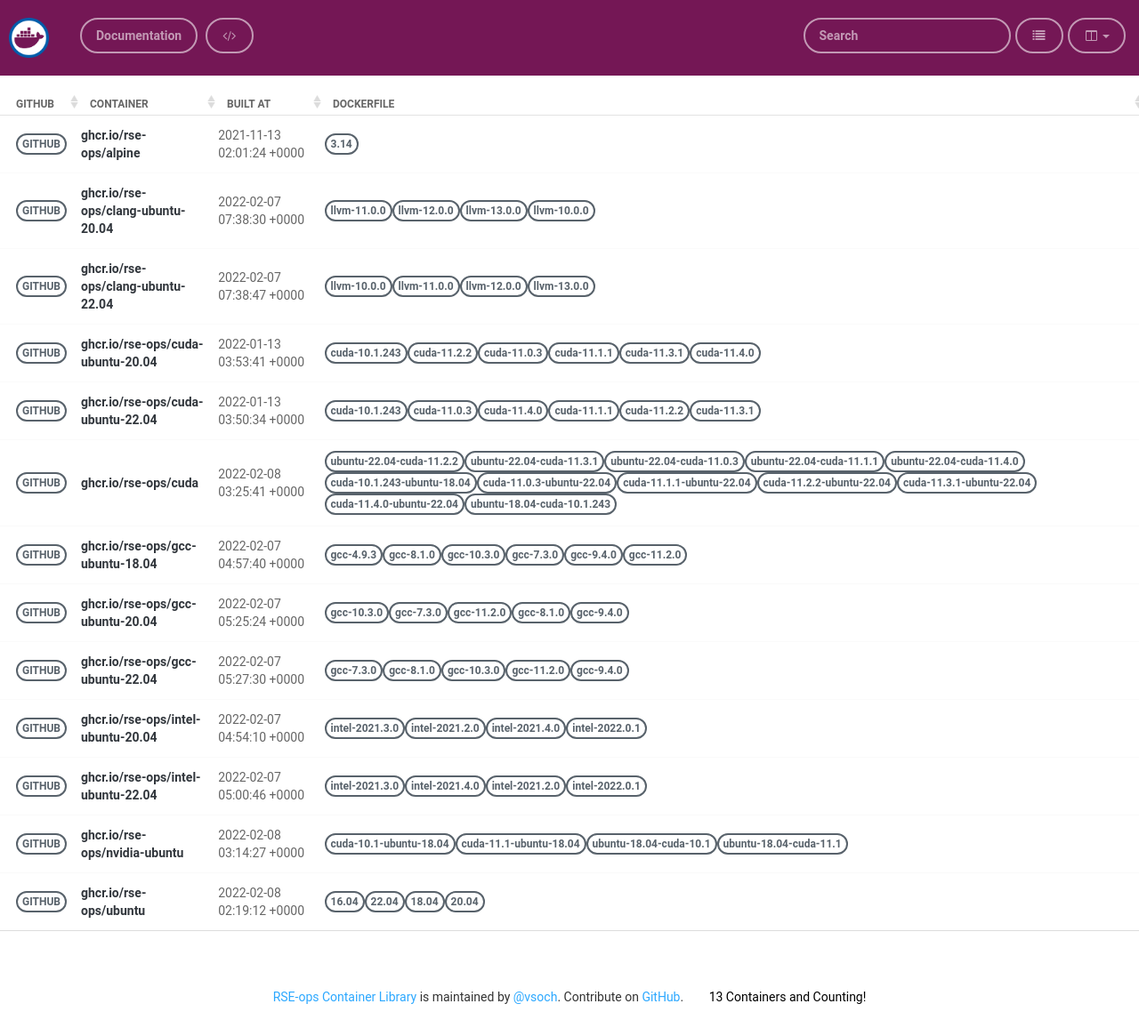
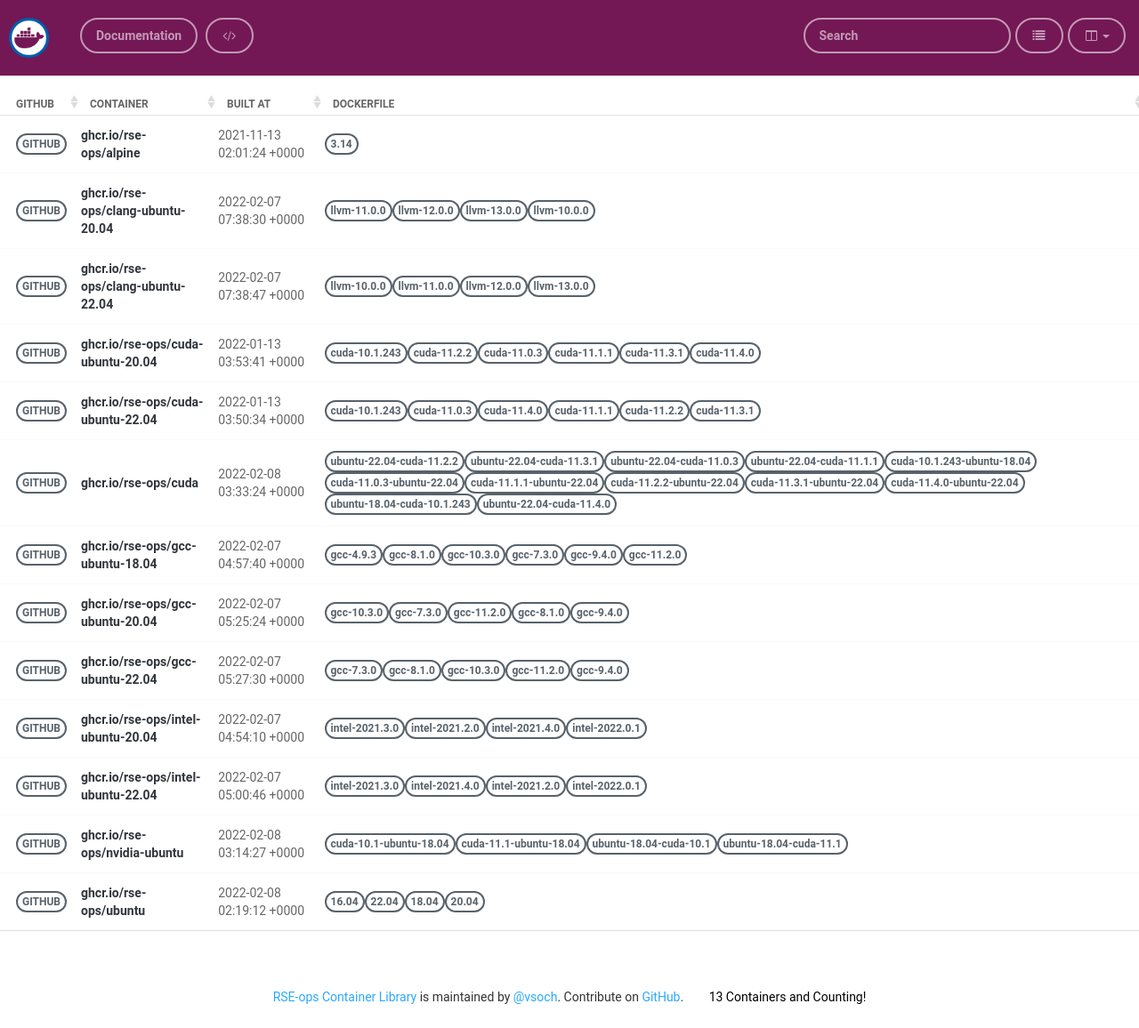
Before and after one commit to rse-ops/docker-images, a Jekyll site: the page built from pages/index.md, in a window 1280 px wide. Shown: the whole page at 89% size. Built offline with Jekyll 4.4.1, drawn with Linux system fonts in a browser that asks for light colours; nearby versions of some CDN libraries.

Commit message:
Automated push to update library 2022-02-08

```diff
--- a/_library/ghcr.io-rse-ops-cuda.md
+++ b/_library/ghcr.io-rse-ops-cuda.md
@@ -1,7 +1,7 @@
 ---
 layout: container
 name: ghcr.io/rse-ops/cuda
-updated_at: 2022-02-08 03:25:41.883045
+updated_at: 2022-02-08 03:33:24.583037
 
 
 container_url: https://github.com/orgs/rse-ops/packages/container/package/cuda
```
Also changed, not shown: other parts of _library/ghcr.io-rse-ops-cuda.md (+3 -3 lines).
